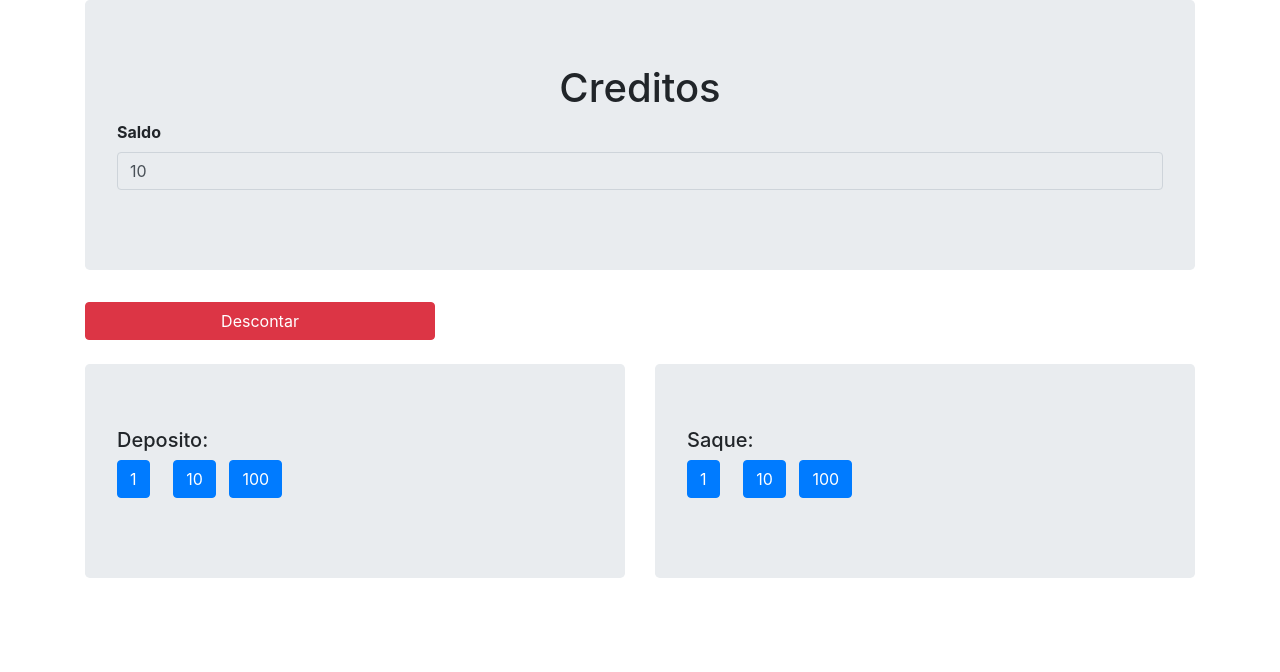
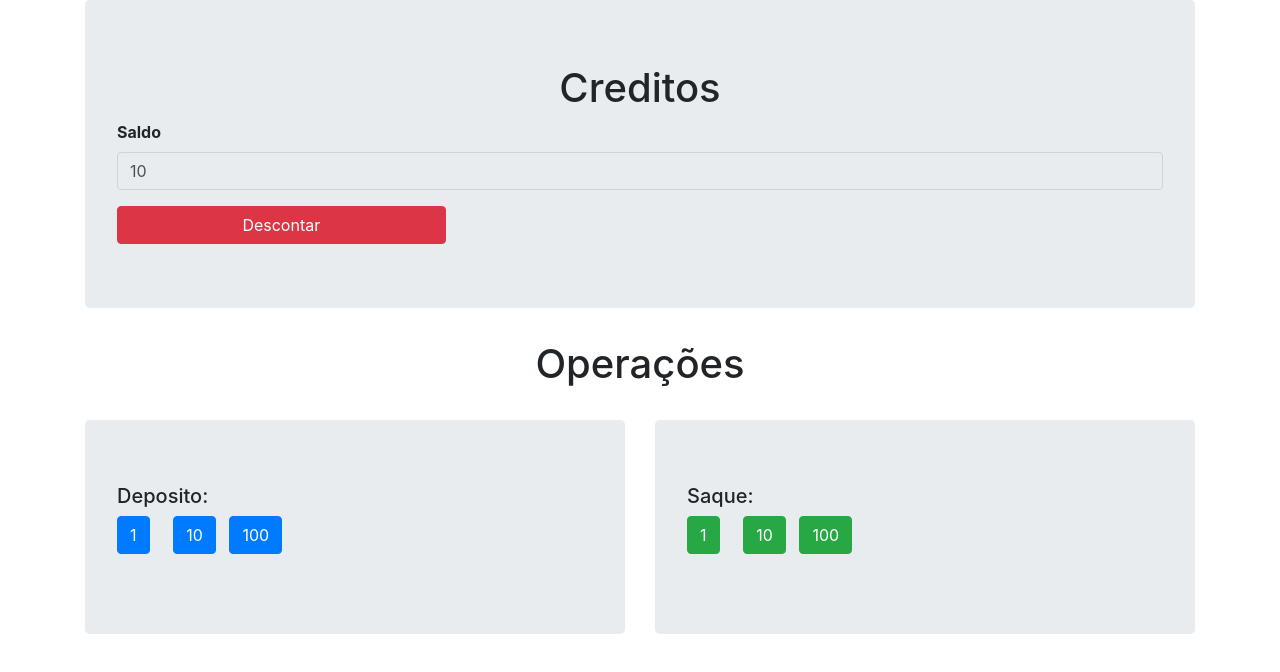
Before and after one commit to jefferson-assis/prjCredito, an Angular app in the folder prjCredito/: page / in a window 1280 px wide. Shown: the top 672 px of the page. Built offline with nearby package versions, Linux system fonts and the light colour scheme.

Commit message:
Feito/ Só falta o  Layout

```diff
--- a/prjCredito/src/app/credito/component/saldo/saldo.component.html
+++ b/prjCredito/src/app/credito/component/saldo/saldo.component.html
@@ -9,15 +9,14 @@
             <input type="text" class="form-control" readonly [value]="pegaValor">
           </div>
         </div>
+        <div class="col-4">
+          <button class="btn btn-danger btn-block "(click)="calcula(-1)">Descontar</button>
+        </div>
       </div>
     </div>
   </div>
 </div>
-<div class="row">
-  <div class="col-4">
-    <button class="btn btn-danger btn-block "(click)="calcula(-1)">Descontar</button>
-  </div>
-</div>
+     <h1 class="text-center">Operações</h1>
 <br>
 
 <div class="row">
@@ -54,15 +53,15 @@
           <div class="form-group">
               <div class="row">
                 <div class="col-2">
-                  <button class="btn btn-primary "(click)="calcula(-1)">1</button>
+                  <button class="btn btn-success "(click)="calcula(-1)">1</button>
                 </div>
 
                 <div class="col-2">
-                  <button class="btn btn-primary "(click)="calcula(-10)">10</button>
+                  <button class="btn btn-success "(click)="calcula(-10)">10</button>
                 </div>
 
                 <div class="col-2">
-                  <button class="btn btn-primary "(click)="calcula(-100)">100</button>
+                  <button class="btn btn-success "(click)="calcula(-100)">100</button>
                 </div>
               </div>
           </div>
```
